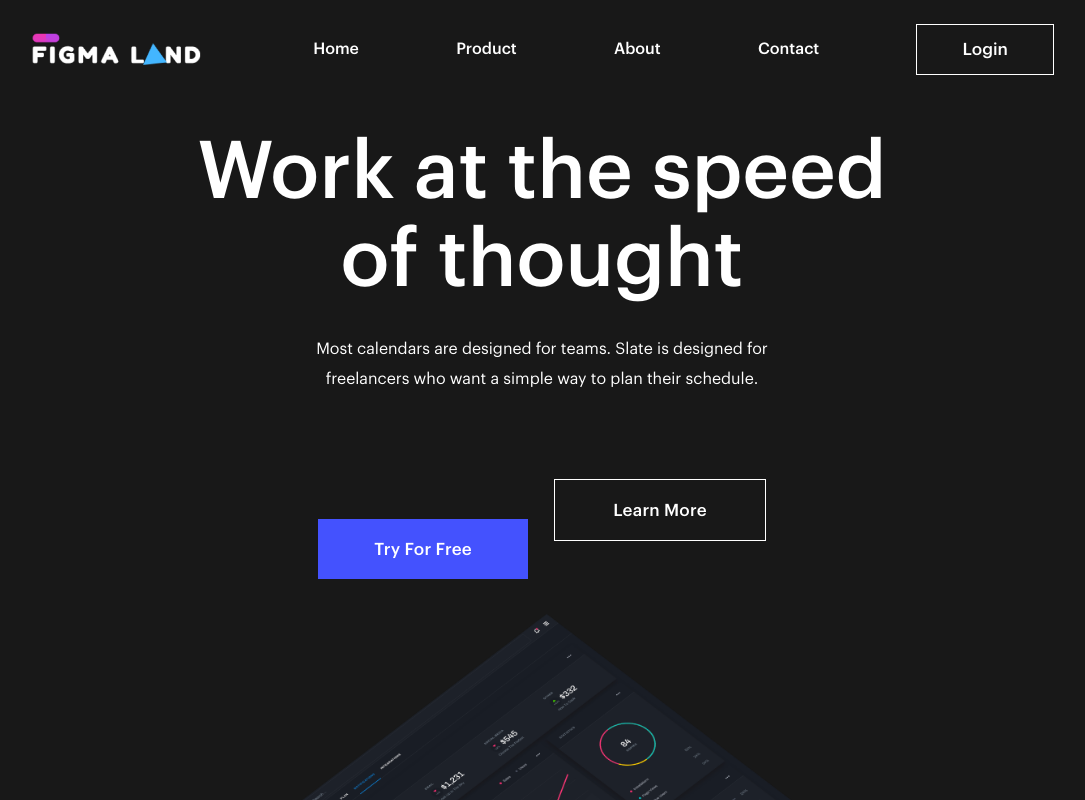
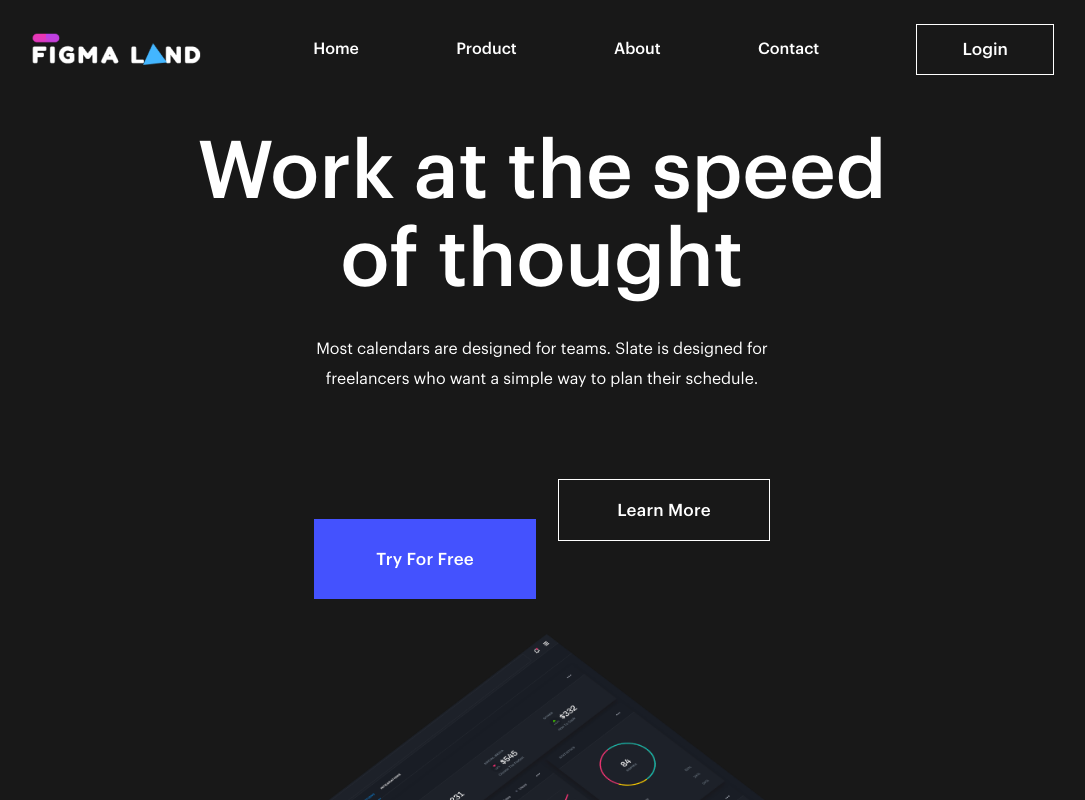
Before and after one commit to TheDa21crj/Landing-Page, a React (Create React App) app: page / in a window 1280 px wide. Shown: the top 800 px of the page, without its empty margins (98-1183 px from the left). Built offline with nearby package versions, Linux system fonts and the light colour scheme; the HTML template or start-up script is replaced by a standard one.

Commit message:
styling btns

```diff
--- a/src/Components/Css/Contents.css
+++ b/src/Components/Css/Contents.css
@@ -93,4 +93,7 @@
 .SignUp,
 .TryForFree {
     background-color: #4452fe;
+    color: #ffffff;
+    border-style: none;
+    padding: 20px 36px;
 }
```
